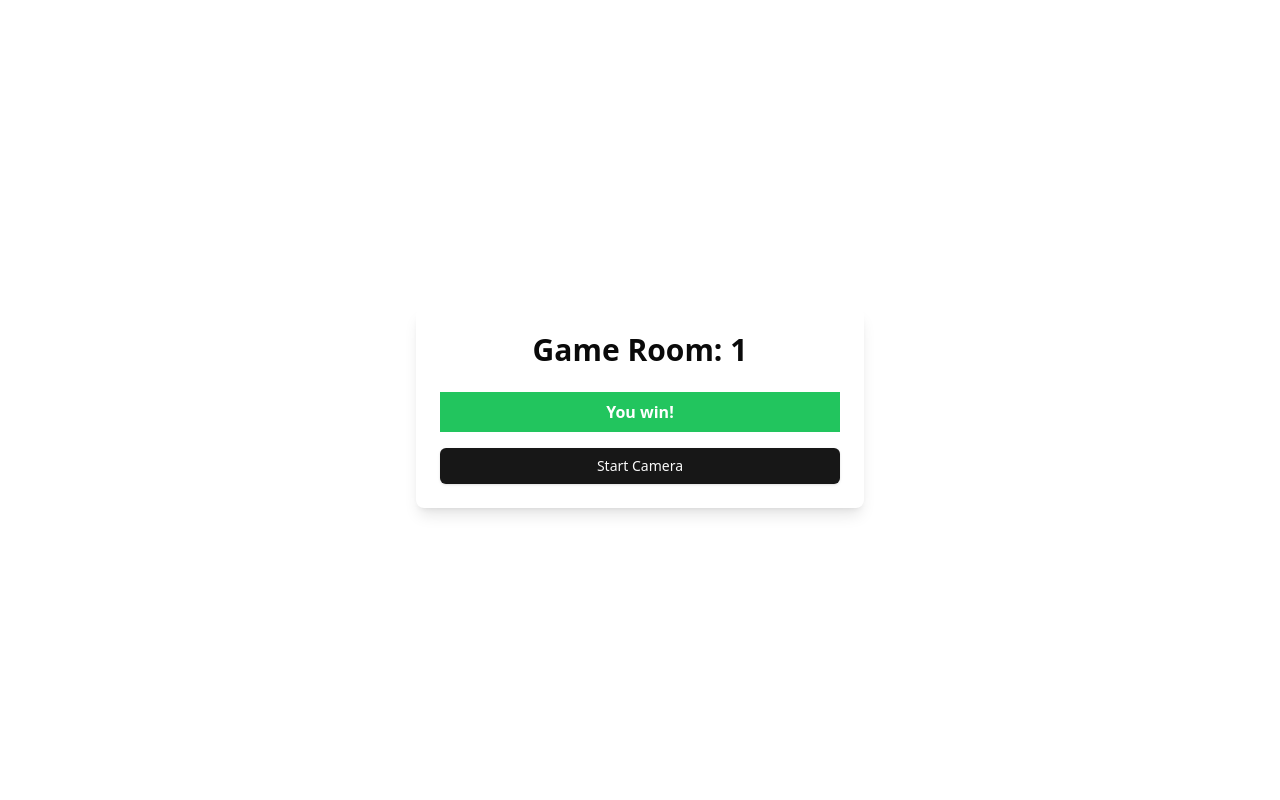
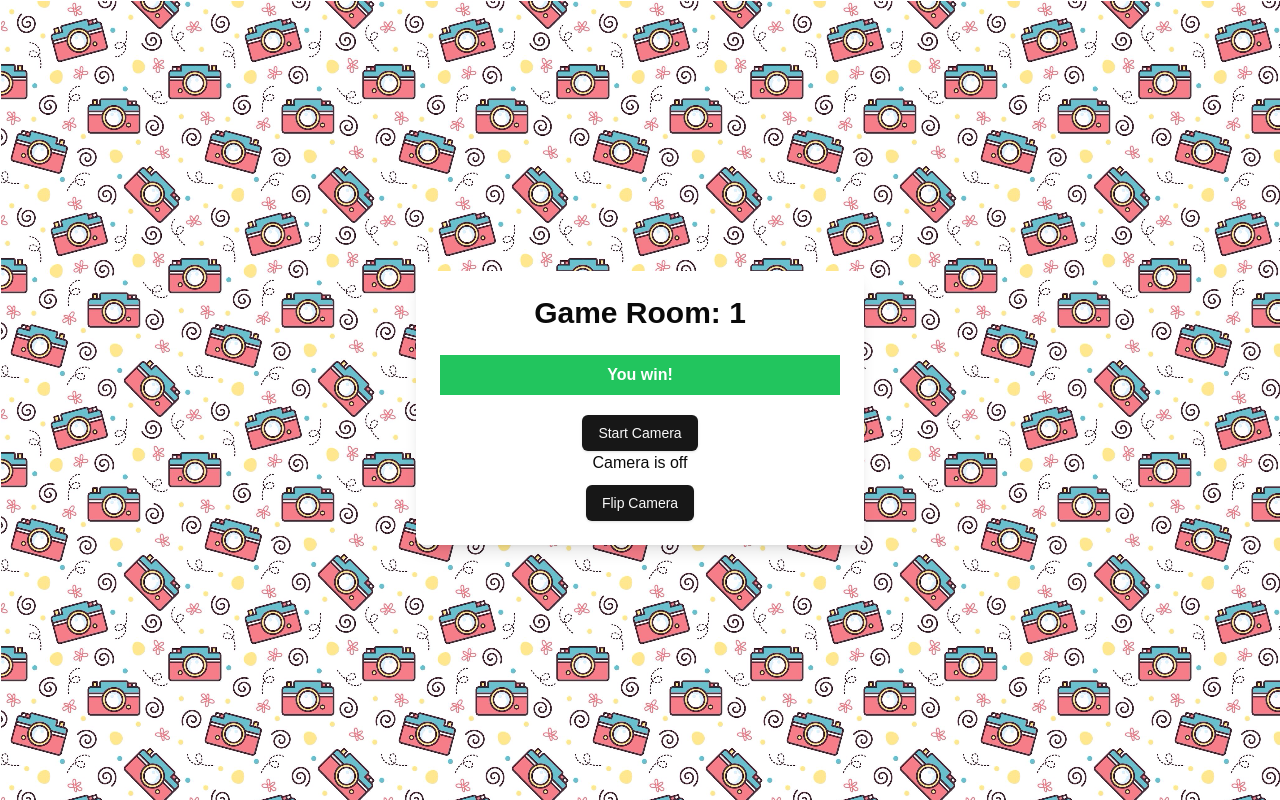
Before and after one commit to tarakanner/ConUHacksIX, a Next.js app in the folder web/: page /game/1 in a window 1280 px wide. Built offline with nearby package versions, Linux system fonts and the light colour scheme.

Commit message:
camera semi setup

```diff
--- a/web/app/camera/page.tsx
+++ b/web/app/camera/page.tsx
@@ -1,4 +1,4 @@
-// app/page.js (or home.js depending on your folder structure)
+'use client'
 
 import WebcamComponent from '@/components/WebcamComponent';
 
--- a/web/app/game/[id]/page.tsx
+++ b/web/app/game/[id]/page.tsx
@@ -3,14 +3,13 @@
 import { useState, useEffect, useRef } from "react";
 import { useParams } from "next/navigation";
 import { Button } from "@/components/ui/button";
+import WebcamComponent from '@/components/WebcamComponent';
 
 export default function Game() {
   const { id } = useParams();
   const [cameraActive, setCameraActive] = useState(false);
   const [result, setResult] = useState<{ status: "win" | "lose" | null; winner?: string }>({ status: null });
   const videoRef = useRef<HTMLVideoElement>(null);
-
-
 
   useEffect(() => {
     // Mock WebSocket connection
@@ -66,20 +65,9 @@ export default function Game() {
             {result.status === "win" ? "You win!" : `Too late! ${result.winner} won.`}
           </div>
         )}
-
-        <div className="w-full space-y-4 mt-4">
-          <Button onClick={toggleCamera} className="w-full">
-            {cameraActive ? "Stop Camera" : "Start Camera"}
-          </Button>
-
-          {/* Show Video Only When Camera is Active */}
-          {cameraActive && (
-            <div className="relative">
-              <video ref={videoRef} autoPlay playsInline className="w-full h-auto" />
-            </div>
-          )}
+           <WebcamComponent />
         </div>
       </div>
-    </div>
+
   );
 }
--- a/web/app/globals.css
+++ b/web/app/globals.css
@@ -2,10 +2,10 @@
 @tailwind components;
 @tailwind utilities;
 
-/* body {
+body {
   font-family: Arial, Helvetica, sans-serif;
   background-image: url('/images/back.png');
-} */
+}
 
 @layer base {
   :root {
--- a/web/components/WebcamComponent.js
+++ b/web/components/WebcamComponent.js
@@ -1,9 +1,8 @@
-// components/WebcamComponent.js
-
 'use client'
 
 import { useState, useRef } from 'react';
 import Webcam from 'react-webcam';
+import { Button } from "@/components/ui/button";
 
 export default function WebcamComponent() {
     const [isCameraActive, setIsCameraActive] = useState(false);
@@ -19,9 +18,12 @@ export default function WebcamComponent() {
     };
 
     return (
-        <div style={{ textAlign: 'center', marginTop: '50px' }}>
-            <h1>Webcam Example</h1>
-
+        <div style={{ textAlign: 'center', marginTop: '15px' }}>
+            <div style={{ marginTop: '20px' }}>
+                <Button onClick={toggleCamera}>
+                    {isCameraActive ? 'Stop Camers' : 'Start Camera'}
+                </Button>
+            </div>
             {isCameraActive ? (
                 <div>
                     <Webcam
@@ -38,14 +40,8 @@ export default function WebcamComponent() {
                 <p>Camera is off</p>
             )}
 
-            <div style={{ marginTop: '20px' }}>
-                <button onClick={toggleCamera}>
-                    {isCameraActive ? 'Turn Camera Off' : 'Turn Camera On'}
-                </button>
-            </div>
-
             <div style={{ marginTop: '10px' }}>
-                <button onClick={flipCamera}>Flip Camera</button>
+                <Button onClick={flipCamera}>Flip Camera</Button>
             </div>
         </div>
     );
```
